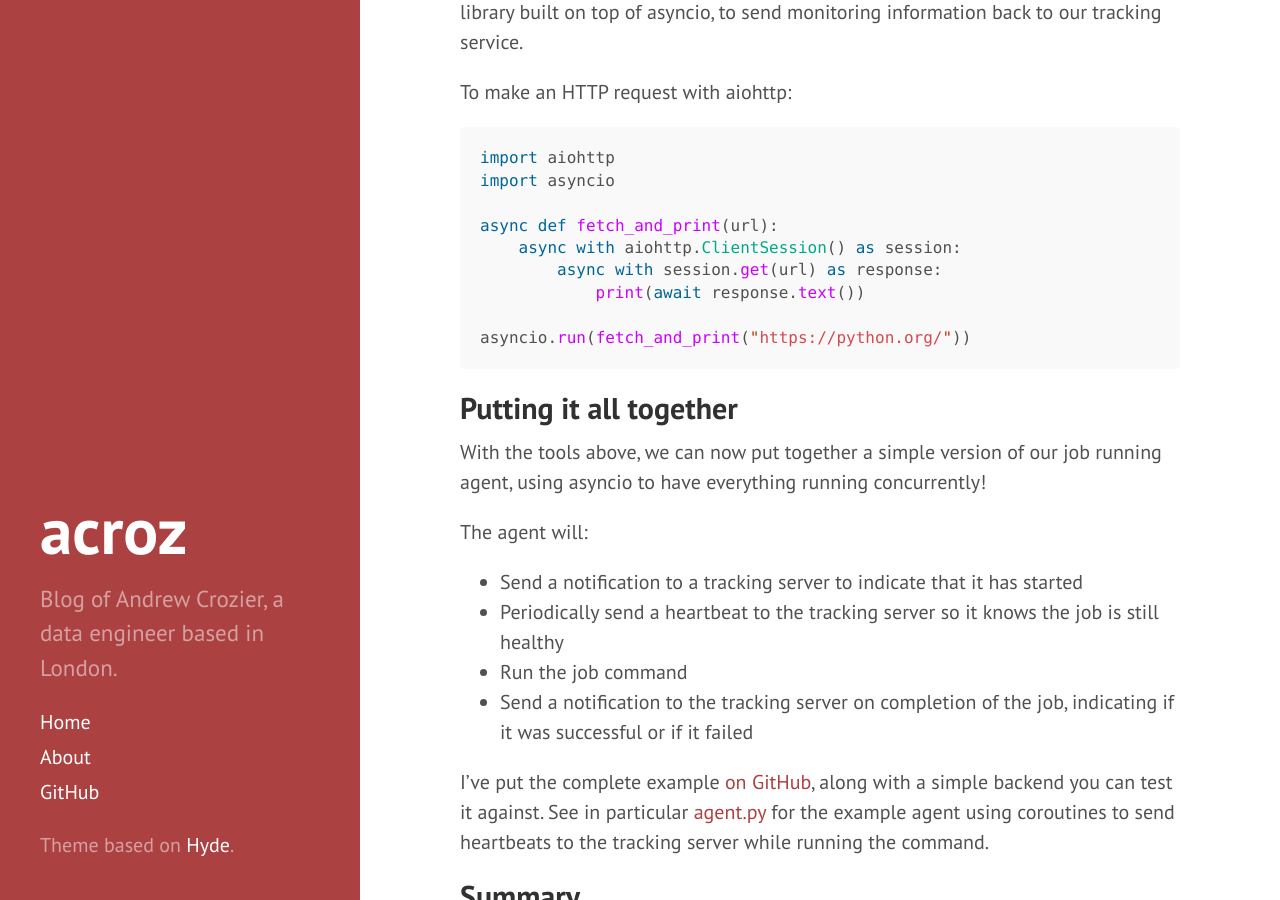
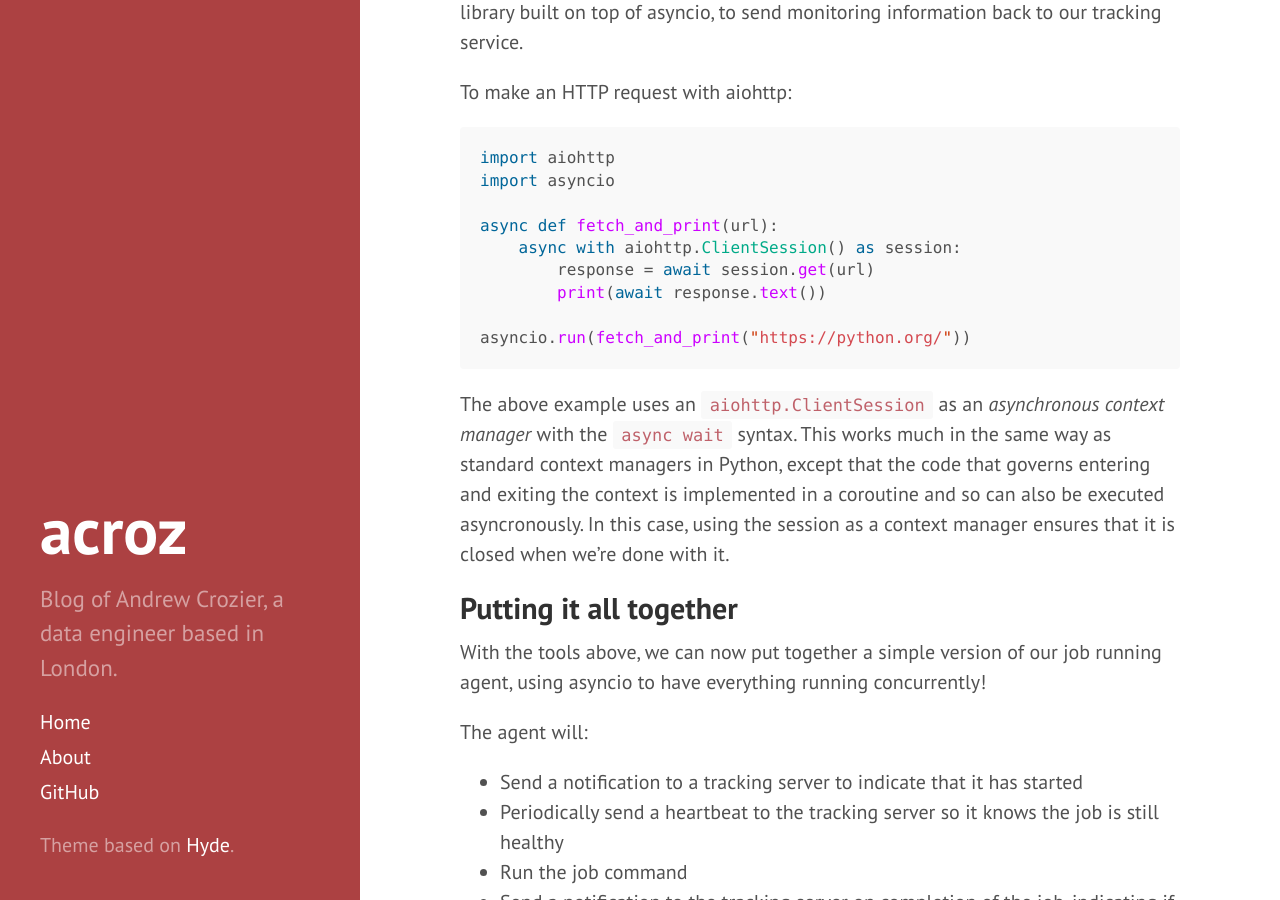
Before and after one commit to acroz/acroz.github.io, a Jekyll site: the page built from _posts/2019-02-25-asyncio.md, in a window 1280 px wide and 900 px high, scrolled down 7125 px. Built offline with Jekyll 4.4.1, drawn with Linux system fonts in a browser that asks for light colours; nearby versions of some CDN libraries.

Commit message:
Clarify use of `async with` in asyncio post

````diff
--- a/_posts/2019-02-25-asyncio.md
+++ b/_posts/2019-02-25-asyncio.md
@@ -305,11 +305,18 @@ import asyncio
 
 async def fetch_and_print(url):
     async with aiohttp.ClientSession() as session:
-        async with session.get(url) as response:
-            print(await response.text())
+        response = await session.get(url)
+        print(await response.text())
 
 asyncio.run(fetch_and_print("https://python.org/"))
 ```
+
+The above example uses an `aiohttp.ClientSession` as an _asynchronous context
+manager_ with the `async wait` syntax. This works much in the same way as
+standard context managers in Python, except that the code that governs entering
+and exiting the context is implemented in a coroutine and so can also be
+executed asyncronously. In this case, using the session as a context manager
+ensures that it is closed when we're done with it.
 
 ## Putting it all together
 
````
